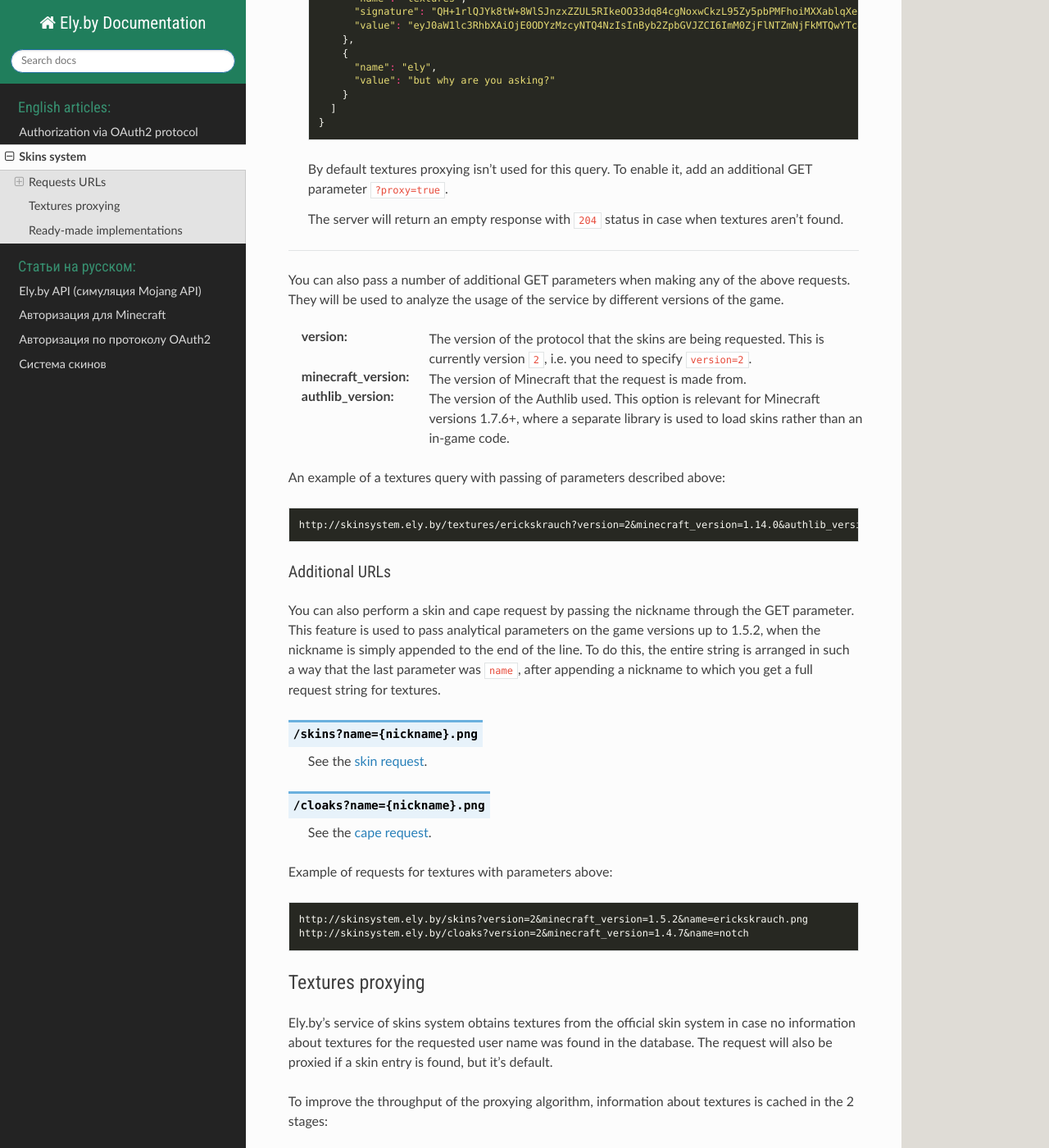
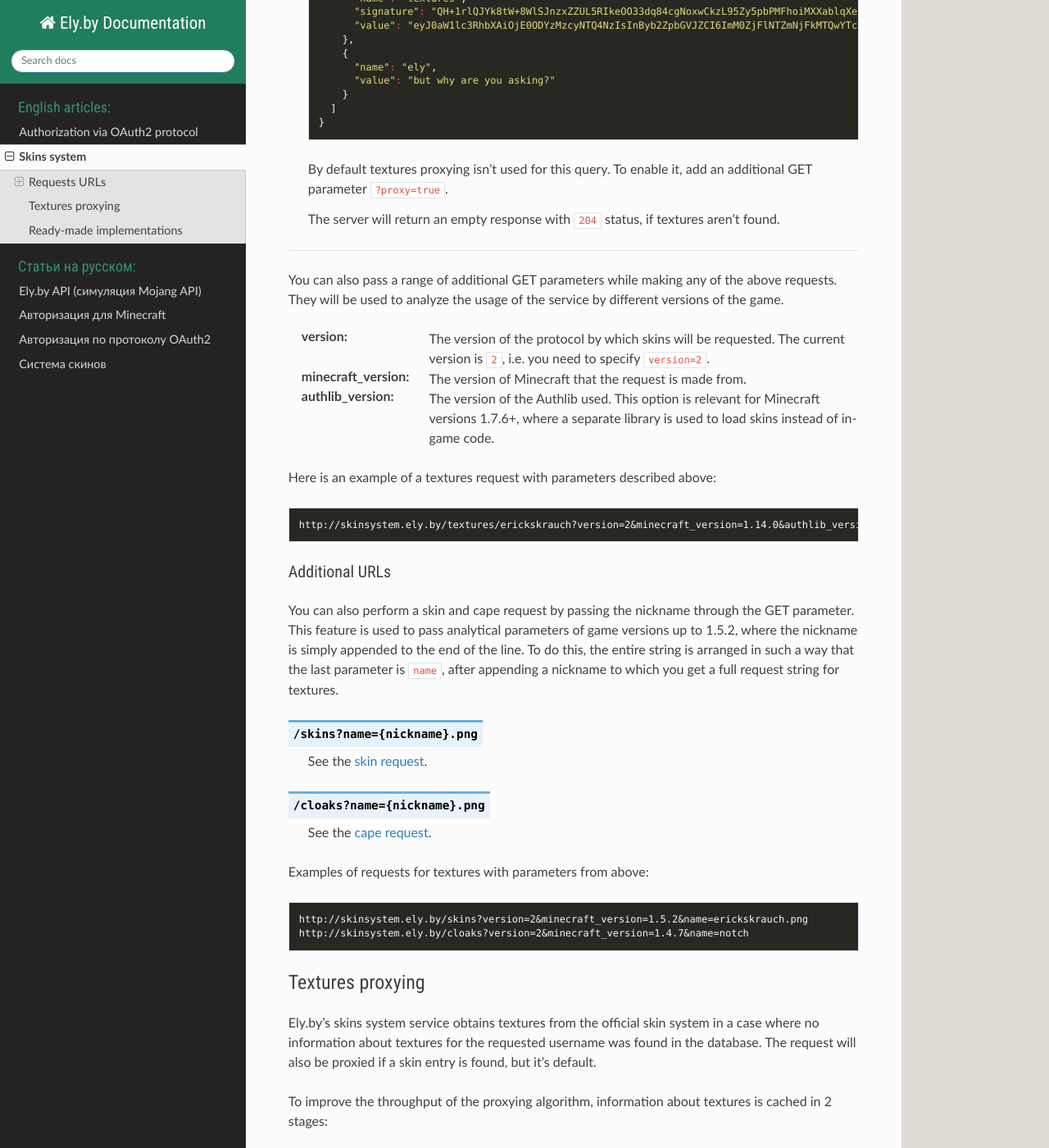
Before and after one commit to elyby/docs, a Sphinx documentation site: the page built from source/en/skins-system.rst, in a window 1280 px wide and 1400 px high, scrolled down 1740 px. Shown: the whole window at 82% size. Built offline with Sphinx 7.4.7 and the Read the Docs theme 2.0.0, drawn with Linux system fonts in a browser that asks for light colours; some of the changed text lies outside the part shown.

Commit message:
Apply suggestions from code review
Co-Authored-By: erickskrauch <erickskrauch@ely.by>

```diff
--- a/source/en/skins-system.rst
+++ b/source/en/skins-system.rst
@@ -1,17 +1,17 @@
 Skins system
 ------------
 
-On this page you'll find information about available endpoints of Ely.by's service of skins system. You can use any of
+On this page you'll find information about available endpoints of Ely.by's skins system service. You can use any of
 them as an secondary or primary source of skins for your project.
 
-Ely.by's service of skins system provides `proxying of textures from Minecraft premium users <#textures-proxy>`_,
-which means that when using this service players will see both premium Minecraft users' skins and Ely.by users' skins.
+Ely.by's skins system service provides `proxying of textures from Minecraft premium users <#textures-proxy>`_,
+which means that using this service, your players will see both premium Minecraft users' skins and Ely.by users' skins.
 
 We strive to comply with the official skins system and do not support ears and HD-skins. The system supports capes,
 but doesn't allow players to wear them on their own.
 
-If you have suggestions for improvements of existing functionality, please
-`create a new Issue <https://github.com/elyby/chrly/issues/new>`_ in the
+If you have suggestions for improving the existing functionality, please
+`create a new Issue <https://github.com/elyby/chrly/issues/new>`_ at the
 `Chrly project repository <https://github.com/elyby/chrly>`_.
 
 Requests URLs
@@ -20,7 +20,7 @@
 .. note:: You can find more detailed information about the implementation of the skins system server in the
           `Chrly project repository <https://github.com/elyby/chrly>`_.
 
-The skins system is placed on the domain :samp:`http://skinsystem.ely.by`. The :samp:`nickname` parameter
+The skins system is located at the :samp:`http://skinsystem.ely.by` domain. The :samp:`nickname` parameter
 is case-insensitive.
 
 The following endpoints are used to get information about textures:
@@ -28,22 +28,22 @@
 .. _skin-request:
 .. function:: /skins/{nickname}.png
 
-   This URL is responsible for skins downloading. The **nickname** param must be replaced with the player's nickname.
+   This URL is responsible for downloading skins. The **nickname** param must be replaced with the player's nickname.
    The :samp:`.png` extension can be omitted.
 
-   The server will return a :samp:`404` status response in case when textures aren't found.
+   If textures aren't found, the server will return a :samp:`404` status response.
 
 .. _cape-request:
 .. function:: /cloaks/{nickname}.png
 
-   This URL is responsible for capes downloading. The **nickname** param must be replaced with the player's nickname.
+   This URL is responsible for downloading capes. The **nickname** param must be replaced with the player's nickname.
    The :samp:`.png` extension can be omitted.
 
-   The server will return a :samp:`404` status response in case when textures aren't found.
+   If textures aren't found, the server will return a :samp:`404` status response.
 
 .. function:: /textures/{nickname}
 
-   By this URL you can get textures for the **nickname** specified in the request. The result is a JSON document
+   Via this URL you can get textures for the **nickname** specified in the request. The result'll be a JSON document
    of the following format:
 
    .. code-block:: javascript
@@ -60,15 +60,15 @@
         }
       }
 
-   Depending on available textures for the player, there may be no :samp:`SKIN` or :samp:`CAPE` fields.
-   If the skin model isn't :samp:`slim`, the :samp:`metadata` field will also be omitted.
+   Depending on the availability of textures for the player, fields :samp:`SKIN` or :samp:`CAPE` may be absent.
+   Unless the skin model is :samp:`slim`, the :samp:`metadata` field will be omitted.
 
-   The server will return an empty response with :samp:`204` status in case when textures aren't found.
+   The server will return an empty response with :samp:`204` status, if textures aren't found.
 
 .. function:: /textures/signed/{nickname}
 
    This request is used in our `server skins system plugin <http://ely.by/server-skins-system>`_ to load textures with
-   the original Mojang's signature. The textures received in the reply can be transferred to the unmodified game client
+   the original Mojang's signature. The textures received in the reply can be transferred to an unmodified game client
    without any changes. The answer will also include additional property with :samp:`name` equal to **ely**.
 
    .. code-block:: javascript
@@ -92,22 +92,22 @@
    By default textures proxying isn't used for this query. To enable it, add an additional GET parameter
    :samp:`?proxy=true`.
 
-   The server will return an empty response with :samp:`204` status in case when textures aren't found.
+   The server will return an empty response with :samp:`204` status, if textures aren't found.
 
 ------------------------------------------------------------------------------------------------------------------------
 
-You can also pass a number of additional GET parameters when making any of the above requests. They will be used
+You can also pass a range of additional GET parameters while making any of the above requests. They will be used
 to analyze the usage of the service by different versions of the game.
 
-:version: The version of the protocol that the skins are being requested. This is currently version :samp:`2`,
+:version: The version of the protocol by which skins will be requested. The current version is :samp:`2`,
           i.e. you need to specify :samp:`version=2`.
 
 :minecraft_version: The version of Minecraft that the request is made from.
 
 :authlib_version: The version of the Authlib used. This option is relevant for Minecraft versions 1.7.6+,
-                  where a separate library is used to load skins rather than an in-game code.
+                  where a separate library is used to load skins instead of in-game code.
 
-An example of a textures query with passing of parameters described above:
+Here is an example of a textures request with parameters described above:
 
 .. code-block:: text
 
@@ -117,8 +117,8 @@
 +++++++++++++++
 
 You can also perform a skin and cape request by passing the nickname through the GET parameter. This feature is used
-to pass analytical parameters on the game versions up to 1.5.2, when the nickname is simply appended to the end of the
-line. To do this, the entire string is arranged in such a way that the last parameter was :samp:`name`, after appending
+to pass analytical parameters of game versions up to 1.5.2, where the nickname is simply appended to the end of the
+line. To do this, the entire string is arranged in such a way that the last parameter is :samp:`name`, after appending
 a nickname to which you get a full request string for textures.
 
 .. function:: /skins?name={nickname}.png
@@ -129,7 +129,7 @@
 
    See the `cape request <#cape-request>`_.
 
-Example of requests for textures with parameters above:
+Examples of requests for textures with parameters from above:
 
 .. code-block:: text
 
@@ -141,16 +141,16 @@
 Textures proxying
 =================
 
-Ely.by's service of skins system obtains textures from the official skin system in case no information about textures
-for the requested user name was found in the database. The request will also be proxied if a skin entry is found,
+Ely.by's skins system service obtains textures from the official skin system in a case where no information about textures
+for the requested username was found in the database. The request will also be proxied if a skin entry is found,
 but it's default.
 
-To improve the throughput of the proxying algorithm, information about textures is cached in the 2 stages:
+To improve the throughput of the proxying algorithm, information about textures is cached in 2 stages:
 
 * Player's names and UUIDs matches are stored
   `for 30 days <https://help.mojang.com/customer/portal/articles/928638#targetText=How%20often%20can%20I%20change%20my%20username%3F>`_.
 
-* Information about textures is updated not more often than
+* Information about textures isn't updated more often than
   `once a minute <https://wiki.vg/Mojang_API#UUID_-.3E_Profile_.2B_Skin.2FCape>`_.
 
 If you own a Minecraft premium account, but your nickname is busy, please contact our
@@ -159,5 +159,5 @@
 Ready-made implementations
 ==========================
 
-Ready-made patch implementations and installation instructions can be found in the
+Ready-made patch implementations and installation instructions can be found at the
 `download section of the main Ely.by website <http://ely.by/load>`_.
```
